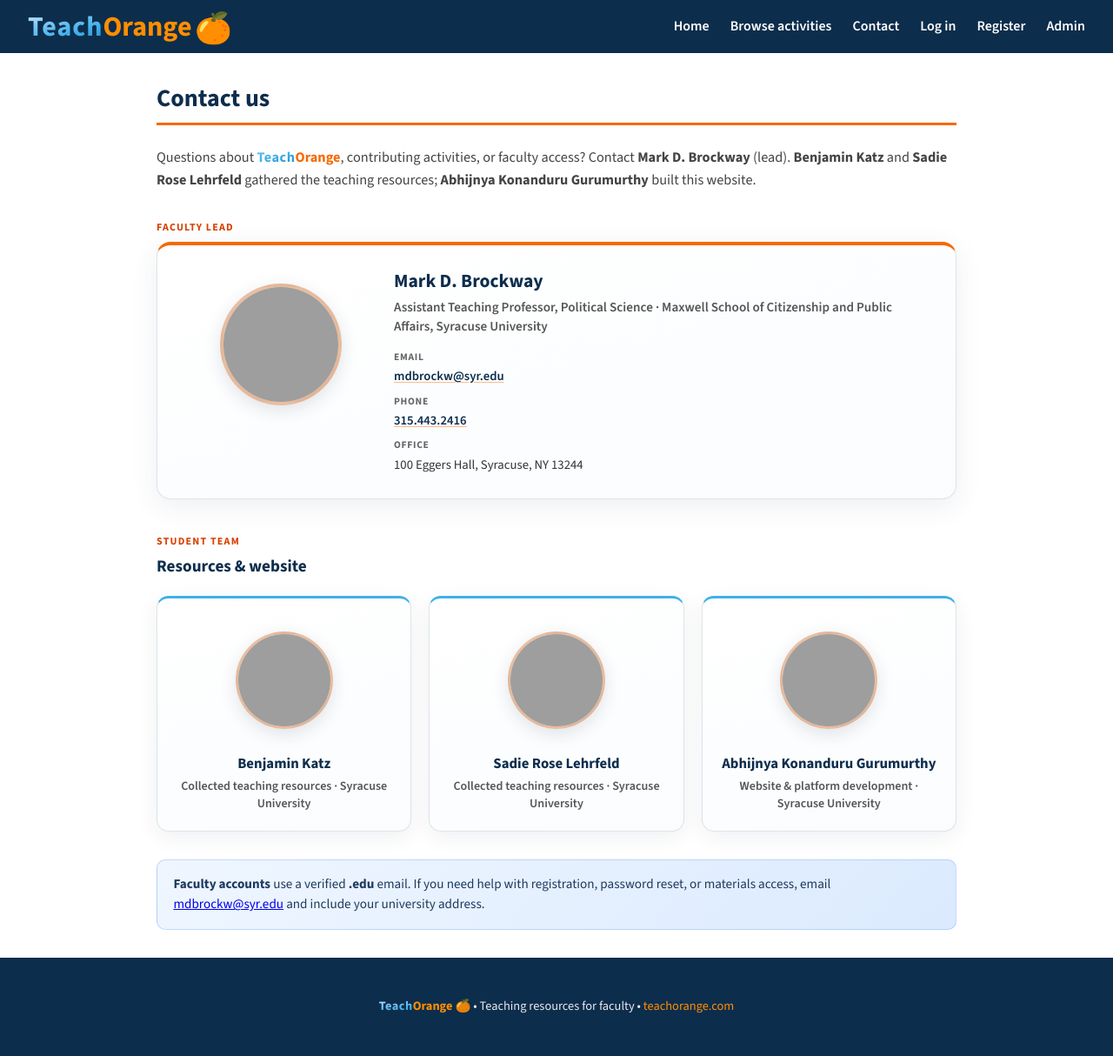
After one commit to SU-OSPO/engaged-learning-resources, a Django app: page /contact/ in a window 1280 px wide. The commit adds this page. Shown: the whole page at 87% size. Run offline with Django 4.2, Linux system fonts and the light colour scheme; parts of the project's set-up code (start-up, migrations or seed data) failed here and were passed over; grey boxes are pictures that could not be loaded.

```diff
--- a/activities/views.py
+++ b/activities/views.py
@@ -187,6 +187,12 @@ def home(request):
     return render(request, "home.html")
 
 
+@require_GET
+def contact(request):
+    """Contact and team page."""
+    return render(request, "contact.html")
+
+
 def _get_filtered_queryset(request):
     """Build filtered activity queryset from request params."""
     qs = Activity.objects.select_related("category").prefetch_related("tags", "materials")
--- a/config/urls.py
+++ b/config/urls.py
@@ -25,6 +25,7 @@ from .media_serve import protected_media
 
 urlpatterns = [
     path("", activities_views.home, name="home"),
+    path("contact/", activities_views.contact, name="contact"),
     path("admin/", admin.site.urls),
     path("accounts/", include("accounts.urls")),
     path("activities/", include("activities.urls")),
--- a/requirements.txt
+++ b/requirements.txt
@@ -1,3 +1,7 @@
 Django>=4.2,<5.0
 psycopg[binary]>=3.1
 python-dotenv>=1.0
+python-pptx>=0.6.21
+gunicorn>=22.0
+whitenoise>=6.6
+dj-database-url>=2.2
--- a/templates/activities/activity_detail.html
+++ b/templates/activities/activity_detail.html
@@ -193,7 +193,7 @@
 <div class="detail-tags-wrap">
     <div class="tags">
         {% for tag in activity.tags.all %}
-        <span class="tag tag-chip" style="--tag-i: {{ forloop.counter0 }}">{{ tag.display_name }}</span>
+        <a href="{% url 'activities:list' %}?tag={{ tag.name|urlencode }}" class="tag tag-chip" style="--tag-i: {{ forloop.counter0 }}" aria-label="Show activities tagged {{ tag.display_name }}">{{ tag.display_name }}</a>
         {% endfor %}
     </div>
 </div>
--- a/templates/activities/activity_list.html
+++ b/templates/activities/activity_list.html
@@ -596,7 +596,7 @@
             {% if activity.tags.all %}
             <div class="tags">
                 {% for tag in activity.tags.all %}
-                <span class="tag tag-chip" style="--tag-i: {{ forloop.counter0 }}">{{ tag.display_name }}</span>
+                <a href="{% url 'activities:list' %}?tag={{ tag.name|urlencode }}" class="tag tag-chip{% if request.GET.tag|lower == tag.name|lower %} tag-chip--filter-active{% endif %}" style="--tag-i: {{ forloop.counter0 }}" aria-label="Show activities tagged {{ tag.display_name }}">{{ tag.display_name }}</a>
                 {% endfor %}
             </div>
             {% endif %}
--- a/templates/base.html
+++ b/templates/base.html
@@ -384,6 +384,21 @@
             box-shadow: 0 6px 16px rgba(13, 45, 76, 0.1);
             background: linear-gradient(145deg, #fff 0%, #f0f5f9 100%);
         }
+        /* Tag chips as filter links (browse list) */
+        a.tag.tag-chip {
+            text-decoration: none;
+            color: var(--su-navy);
+            cursor: pointer;
+        }
+        a.tag.tag-chip:focus-visible {
+            outline: 2px solid var(--su-orange);
+            outline-offset: 2px;
+        }
+        .tag.tag-chip.tag-chip--filter-active {
+            border-color: rgba(247, 105, 0, 0.55);
+            box-shadow: 0 4px 14px rgba(247, 105, 0, 0.2);
+            background: linear-gradient(145deg, #fffbf7 0%, #fff2e6 100%);
+        }
         .tags .tag.tag-chip:nth-child(6n + 1) { border-left: 3px solid rgba(247, 105, 0, 0.65); padding-left: calc(0.85rem - 2px); }
         .tags .tag.tag-chip:nth-child(6n + 2) { border-left: 3px solid rgba(13, 45, 76, 0.35); padding-left: calc(0.85rem - 2px); }
         .tags .tag.tag-chip:nth-child(6n + 3) { border-left: 3px solid rgba(255, 142, 0, 0.55); padding-left: calc(0.85rem - 2px); }
@@ -460,6 +475,7 @@
         <nav class="nav">
             <a href="{% url 'home' %}">Home</a>
             <a href="{% url 'activities:list' %}">Browse activities</a>
+            <a href="{% url 'contact' %}">Contact</a>
             {% if user.is_authenticated %}
             <div class="nav-profile">
                 <button type="button" class="nav-profile-trigger" title="Account" aria-haspopup="true" aria-controls="nav-profile-panel" id="nav-profile-btn">
--- /dev/null
+++ b/templates/contact.html
@@ -0,0 +1,262 @@
+{% extends "base.html" %}
+{% load static %}
+
+{% block title %}Contact &amp; team{% endblock %}
+
+{% block extra_css %}
+<style>
+    .contact-page {
+        max-width: 920px;
+        margin: 0 auto;
+    }
+    .contact-intro {
+        margin: 0 0 2rem;
+        color: #444;
+        line-height: 1.65;
+        font-size: 1.02rem;
+    }
+    .contact-intro a {
+        color: var(--su-navy);
+        font-weight: 600;
+    }
+    .contact-intro a:hover {
+        color: var(--su-orange-dark);
+    }
+    .section-label {
+        font-size: 0.75rem;
+        font-weight: 700;
+        letter-spacing: 0.1em;
+        text-transform: uppercase;
+        color: var(--su-orange-dark);
+        margin: 0 0 0.5rem;
+    }
+    .section-title {
+        font-size: 1.2rem;
+        font-weight: 700;
+        color: var(--su-navy);
+        margin: 0 0 1.25rem;
+    }
+    /* Photos: add files to static/team/ (see filenames in template). */
+    .person-photo {
+        position: relative;
+        flex-shrink: 0;
+        width: 112px;
+        height: 112px;
+        border-radius: 50%;
+        overflow: hidden;
+        background: linear-gradient(145deg, #e8eef4 0%, #d4dde8 100%);
+        border: 3px solid rgba(247, 105, 0, 0.35);
+        box-shadow: 0 6px 20px rgba(13, 45, 76, 0.12);
+    }
+    .person-photo--lead {
+        width: 140px;
+        height: 140px;
+        border-width: 4px;
+    }
+    .person-photo img {
+        width: 100%;
+        height: 100%;
+        object-fit: cover;
+        display: block;
+    }
+    .person-photo img.is-hidden {
+        display: none;
+    }
+    .person-photo-fallback {
+        position: absolute;
+        inset: 0;
+        display: none;
+        align-items: center;
+        justify-content: center;
+        font-size: 1.65rem;
+        font-weight: 700;
+        color: var(--su-navy);
+        letter-spacing: 0.02em;
+        user-select: none;
+    }
+    .person-photo--lead .person-photo-fallback {
+        font-size: 2rem;
+    }
+    .person-photo.has-fallback .person-photo-fallback {
+        display: flex;
+    }
+    .lead-card {
+        display: flex;
+        flex-direction: column;
+        gap: 1.25rem;
+        align-items: center;
+        text-align: center;
+        background: linear-gradient(165deg, #ffffff 0%, #fafcfe 100%);
+        border: 1px solid rgba(13, 45, 76, 0.12);
+        border-radius: 16px;
+        padding: 1.75rem 1.5rem 1.5rem;
+        margin-bottom: 2.5rem;
+        box-shadow: 0 8px 32px rgba(13, 45, 76, 0.08);
+        border-top: 4px solid var(--su-orange);
+    }
+    @media (min-width: 640px) {
+        .lead-card {
+            flex-direction: row;
+            align-items: flex-start;
+            text-align: left;
+            padding: 1.75rem 2rem;
+        }
+    }
+    .lead-body {
+        flex: 1;
+        min-width: 0;
+    }
+    .lead-card h2 {
+        margin: 0 0 0.35rem;
+        font-size: 1.35rem;
+        font-weight: 700;
+        color: var(--su-navy);
+        line-height: 1.2;
+    }
+    .lead-card .role {
+        margin: 0 0 1rem;
+        font-size: 0.95rem;
+        font-weight: 600;
+        color: var(--su-gray-dark);
+        line-height: 1.45;
+    }
+    .lead-card dl {
+        margin: 0;
+        font-size: 0.92rem;
+        line-height: 1.5;
+    }
+    .lead-card dt {
+        margin: 0.6rem 0 0.12rem;
+        font-weight: 700;
+        font-size: 0.72rem;
+        letter-spacing: 0.06em;
+        text-transform: uppercase;
+        color: #666;
+    }
+    .lead-card dt:first-of-type {
+        margin-top: 0;
+    }
+    .lead-card dd {
+        margin: 0;
+        color: #333;
+    }
+    .lead-card a {
+        color: var(--su-navy);
+        font-weight: 600;
+        text-decoration: underline;
+        text-decoration-color: rgba(247, 105, 0, 0.45);
+        text-underline-offset: 2px;
+    }
+    .lead-card a:hover {
+        color: var(--su-orange-dark);
+    }
+    .team-grid {
+        display: grid;
+        gap: 1.25rem;
+    }
+    @media (min-width: 700px) {
+        .team-grid {
+            grid-template-columns: repeat(3, 1fr);
+        }
+    }
+    .team-card {
+        background: linear-gradient(165deg, #ffffff 0%, #fafcfe 100%);
+        border: 1px solid rgba(13, 45, 76, 0.12);
+        border-radius: 14px;
+        padding: 1.35rem 1.15rem 1.25rem;
+        box-shadow: 0 6px 24px rgba(13, 45, 76, 0.07);
+        border-top: 3px solid var(--brand-teach-mid);
+        display: flex;
+        flex-direction: column;
+        align-items: center;
+        text-align: center;
+    }
+    .team-card h3 {
+        margin: 0.85rem 0 0.35rem;
+        font-size: 1.05rem;
+        font-weight: 700;
+        color: var(--su-navy);
+        line-height: 1.25;
+    }
+    .team-card .role {
+        margin: 0;
+        font-size: 0.88rem;
+        font-weight: 600;
+        color: var(--su-gray-dark);
+        line-height: 1.45;
+    }
+    .contact-footnote {
+        margin: 2rem 0 0;
+        padding: 1rem 1.15rem;
+        background: linear-gradient(135deg, #eff6ff 0%, #dbeafe 100%);
+        border: 1px solid rgba(59, 130, 246, 0.25);
+        border-radius: 10px;
+        font-size: 0.95rem;
+        color: #1e3a5f;
+        line-height: 1.55;
+    }
+</style>
+{% endblock %}
+
+{% block content %}
+<div class="contact-page">
+    <h1 class="page-title">Contact us</h1>
+    <p class="contact-intro">
+        Questions about <span class="brand-teach">Teach</span><span class="brand-orange">Orange</span>, contributing activities, or faculty access?
+        Contact <strong>Mark D. Brockway</strong> (lead). <strong>Benjamin Katz</strong> and <strong>Sadie Rose Lehrfeld</strong> gathered the teaching resources; <strong>Abhijnya Konanduru Gurumurthy</strong> built this website.
+    </p>
+
+    <p class="section-label">Faculty lead</p>
+    <section class="lead-card" aria-labelledby="lead-name">
+        <figure class="person-photo person-photo--lead" id="photo-mark">
+            <img src="{% static 'team/mark-brockway.jpg' %}" alt="Mark D. Brockway" width="140" height="140" loading="lazy" onerror="this.classList.add('is-hidden'); this.parentElement.classList.add('has-fallback');">
+            <span class="person-photo-fallback" aria-hidden="true">MB</span>
+        </figure>
+        <div class="lead-body">
+            <h2 id="lead-name">Mark D. Brockway</h2>
+            <p class="role">Assistant Teaching Professor, Political Science · Maxwell School of Citizenship and Public Affairs, Syracuse University</p>
+            <dl>
+                <dt>Email</dt>
+                <dd><a href="mailto:mdbrockw@syr.edu">mdbrockw@syr.edu</a></dd>
+                <dt>Phone</dt>
+                <dd><a href="tel:+13154432416">315.443.2416</a></dd>
+                <dt>Office</dt>
+                <dd>100 Eggers Hall, Syracuse, NY 13244</dd>
+            </dl>
+        </div>
+    </section>
+
+    <p class="section-label">Student team</p>
+    <h2 class="section-title">Resources &amp; website</h2>
+    <div class="team-grid">
+        <article class="team-card" aria-labelledby="name-benjamin">
+            <figure class="person-photo" id="photo-benjamin">
+                <img src="{% static 'team/benjamin-katz.jpg' %}" alt="Benjamin Katz" width="112" height="112" loading="lazy" onerror="this.classList.add('is-hidden'); this.parentElement.classList.add('has-fallback');">
+                <span class="person-photo-fallback" aria-hidden="true">BK</span>
+            </figure>
+            <h3 id="name-benjamin">Benjamin Katz</h3>
+            <p class="role">Collected teaching resources · Syracuse University</p>
+        </article>
+        <article class="team-card" aria-labelledby="name-sadie">
+            <figure class="person-photo" id="photo-sadie">
+                <img src="{% static 'team/sadie-lehrfeld.jpg' %}" alt="Sadie Rose Lehrfeld" width="112" height="112" loading="lazy" onerror="this.classList.add('is-hidden'); this.parentElement.classList.add('has-fallback');">
+                <span class="person-photo-fallback" aria-hidden="true">SL</span>
+            </figure>
+            <h3 id="name-sadie">Sadie Rose Lehrfeld</h3>
+            <p class="role">Collected teaching resources · Syracuse University</p>
+        </article>
+        <article class="team-card" aria-labelledby="name-abhijnya">
+            <figure class="person-photo" id="photo-abhijnya">
+                <img src="{% static 'team/abhijnya-konanduru-gurumurthy.jpg' %}" alt="Abhijnya Konanduru Gurumurthy" width="112" height="112" loading="lazy" onerror="this.classList.add('is-hidden'); this.parentElement.classList.add('has-fallback');">
+                <span class="person-photo-fallback" aria-hidden="true">AK</span>
+            </figure>
+            <h3 id="name-abhijnya">Abhijnya Konanduru Gurumurthy</h3>
+            <p class="role">Website &amp; platform development · Syracuse University</p>
+        </article>
+    </div>
+
+    <p class="contact-footnote">
+        <strong>Faculty accounts</strong> use a verified <strong>.edu</strong> email. If you need help with registration, password reset, or materials access, email <a href="mailto:mdbrockw@syr.edu">mdbrockw@syr.edu</a> and include your university address.
+    </p>
+</div>
+{% endblock %}
```
Also changed, not shown: config/settings.py (+52 -14 lines), render.yaml (added, +38 -0 lines), scripts/generate_teachorange_presentation.py (added, +231 -0 lines), 4 other files.
